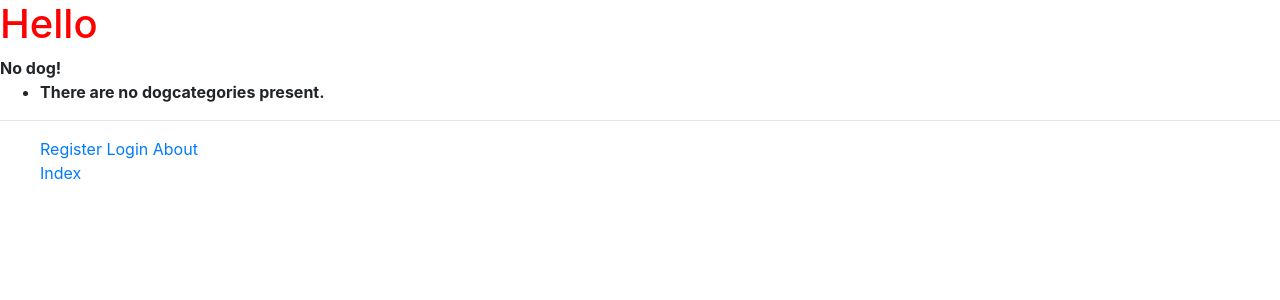
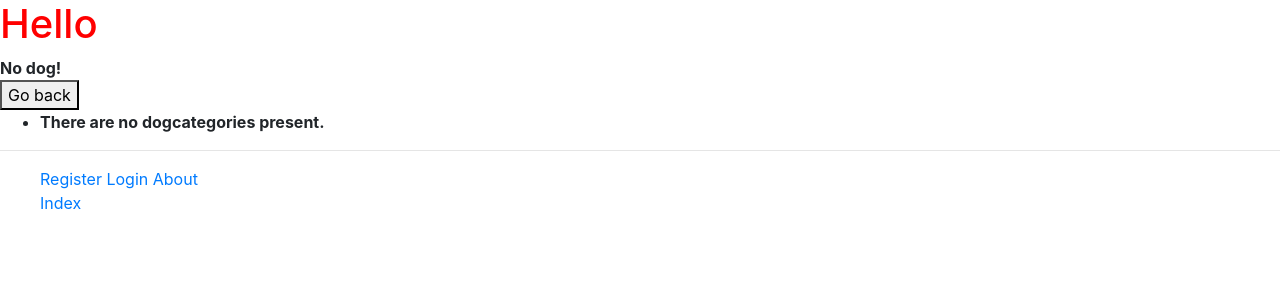
Before and after one commit to Fanyu911/DoggieBook, a Django app: page /doggie/dogcategory/1/1/ in a window 1280 px wide. Shown: the top 300 px of the page. Run offline with Django 3.2, Linux system fonts and the light colour scheme; data that the repository does not hold is empty; some libraries are stand-ins or nearby versions.

Commit message:
Create Js

```diff
--- /dev/null
+++ b/static/js/myjs.js
@@ -0,0 +1,9 @@
+
+
+
+
+
+
+function goBack() {
+    window.history.back();
+}
--- a/templates/doggie/base.html
+++ b/templates/doggie/base.html
@@ -8,8 +8,8 @@
     <meta name="viewport" content="width=device-width, initial-scale=1, shrink-to-fit=no">
     <!-- Bootstrap CSS -->
     <link rel="stylesheet" href="https://stackpath.bootstrapcdn.com/bootstrap/4.4.1/css/bootstrap.min.css" integrity="sha384-Vkoo8x4CGsO3+Hhxv8T/Q5PaXtkKtu6ug5TOeNV6gBiFeWPGFN9MuhOf23Q9Ifjh" crossorigin="anonymous">
-
     <link rel="stylesheet" type="text/css" href="{% static 'css/mystyle.css' %}">
+    <script src="{% static 'js/myjs.js' %}"></script>
     <head>
         <title>
             Doggie -
--- a/templates/doggie/dog.html
+++ b/templates/doggie/dog.html
@@ -6,7 +6,6 @@
 {% endblock %}
 
 {% block body_block %}
-    <body>
         <div>
         {% if dog %}
             {% for dog in dog %}
@@ -21,4 +20,5 @@
                 <strong>No dog!</strong>
         {% endif %}
         </div>
+        <button onclick="goBack()">Go back</button>
 {% endblock %}
```
